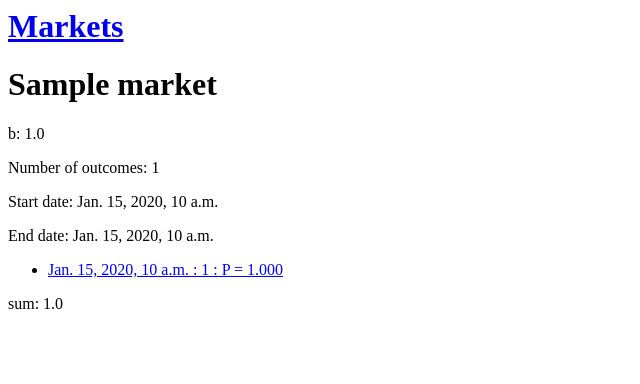
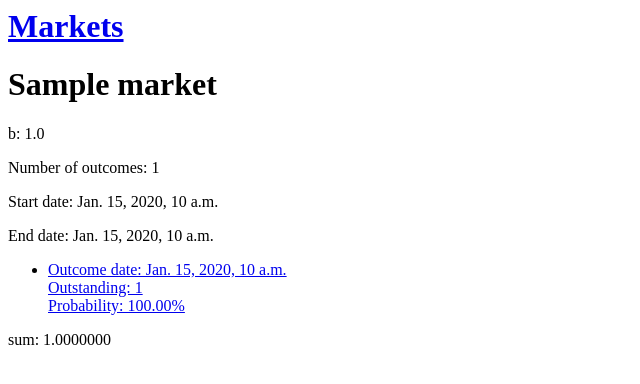
Before and after one commit to nchashch/completion_pmarket_web, a Django app: page /market?pk=1 in a window 1280 px wide. Shown: the top 384 px of the page, without its empty margins (0-640 px from the left). Run offline with Django 3.2, Linux system fonts and the light colour scheme; tables that the repository leaves empty hold one stand-in row (values such as "Sample post").

Commit message:
Improve market template

```diff
--- a/completion_pmarket/templates/market.html
+++ b/completion_pmarket/templates/market.html
@@ -9,14 +9,14 @@
     {% for outcome in outcomes_list %}
         <li>
             <a href="/outcome?pk={{ outcome.pk }}">
-                {{ outcome.outcome_date }} :
-                {{ outcome.outstanding }} :
-                P = {{ outcome.probability|floatformat:3 }}
+                <div>Outcome date: {{ outcome.outcome_date }}</div>
+                <div>Outstanding: {{ outcome.outstanding }}</div>
+                <div align="left">Probability: {{ outcome.percent|floatformat:2 }}%</div>
             </a>
         </li>
     {% endfor %}
     </ul>
-    <p>sum: {{ sum }}</p>
+    <p>sum: {{ sum|floatformat:7 }}</p>
 {% else %}
     <p>No outcomes are available.</p>
 {% endif %}
--- a/completion_pmarket/views.py
+++ b/completion_pmarket/views.py
@@ -32,6 +32,8 @@ def market(request):
     if request.GET:
         market = request.GET['pk']
         outcomes_list = Outcome.objects.order_by('-outcome_date').filter(market=market)
+        for o in outcomes_list:
+            o.percent = o.probability * 100
         try:
             market = Market.objects.get(pk=market)
         except django.core.exceptions.ObjectDoesNotExist:
```
